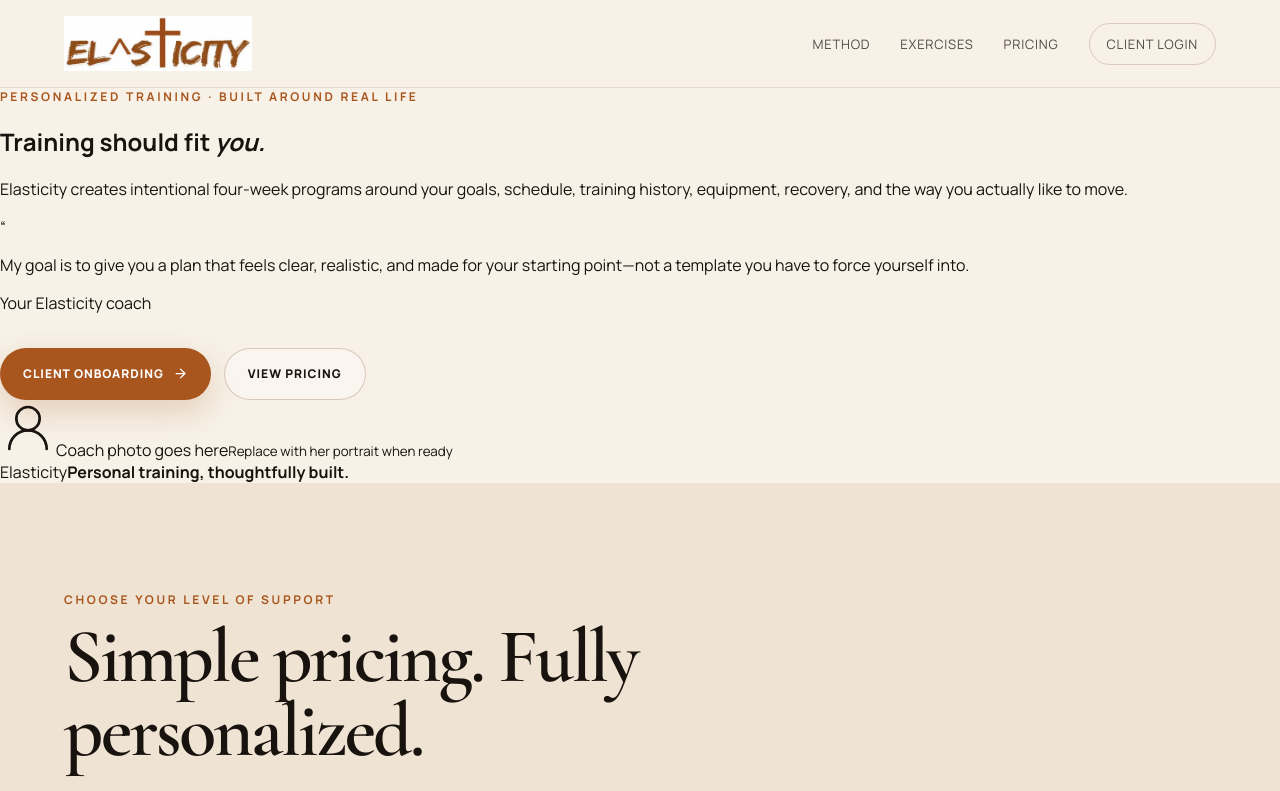
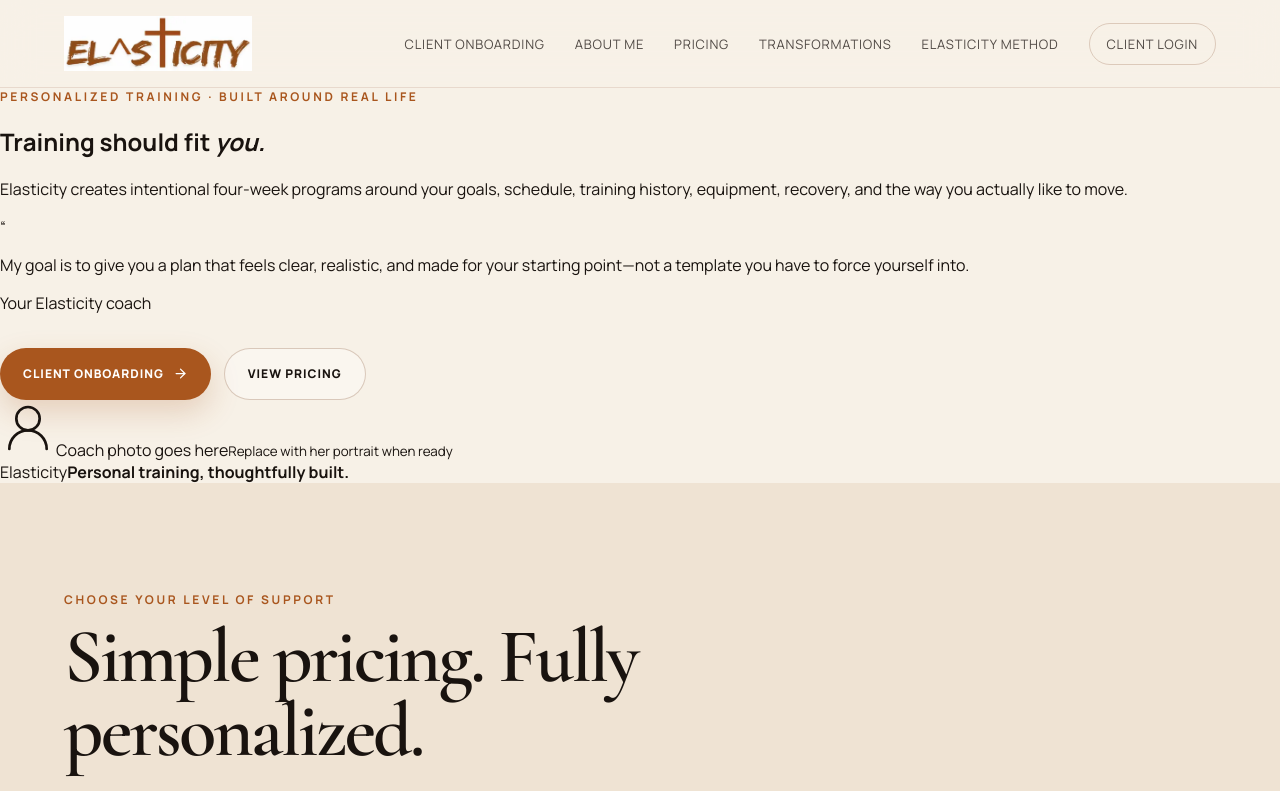
Before and after one commit to kstring00/Elasticity, a Next.js app: page / in a window 1280 px wide. Shown: the top 791 px of the page. Built offline with nearby package versions, Linux system fonts and the light colour scheme.

Commit message:
Rework Elasticity navigation and light brand footer

```diff
--- a/app/layout.tsx
+++ b/app/layout.tsx
@@ -21,22 +21,25 @@
               <img src="/elasticity-logo.webp" alt="Elasticity" />
             </Link>
             <nav className="main-nav" aria-label="Primary navigation">
-              <Link href="/#method">Method</Link>
-              <Link href="/exercises">Exercises</Link>
+              <Link href="/onboarding" className="nav-onboarding">Client onboarding</Link>
+              <Link href="/#about">About me</Link>
               <Link href="/#pricing">Pricing</Link>
+              <Link href="/#transformations">Transformations</Link>
+              <Link href="/#method">Elasticity method</Link>
               <Link href="/login" className="nav-login">Client login</Link>
             </nav>
           </header>
           {children}
-          <footer className="site-footer">
+          <footer className="site-footer light-footer">
             <div>
               <img src="/elasticity-logo.webp" alt="Elasticity" />
               <p>Personalized training. Built with intention.</p>
             </div>
             <div className="footer-links">
+              <Link href="/onboarding">Client onboarding</Link>
+              <Link href="/#pricing">Pricing</Link>
+              <Link href="/#method">Method</Link>
               <Link href="/login">Client login</Link>
-              <Link href="/coach">Coach dashboard</Link>
-              <Link href="/exercises">Exercise library</Link>
             </div>
           </footer>
         </div>
```
